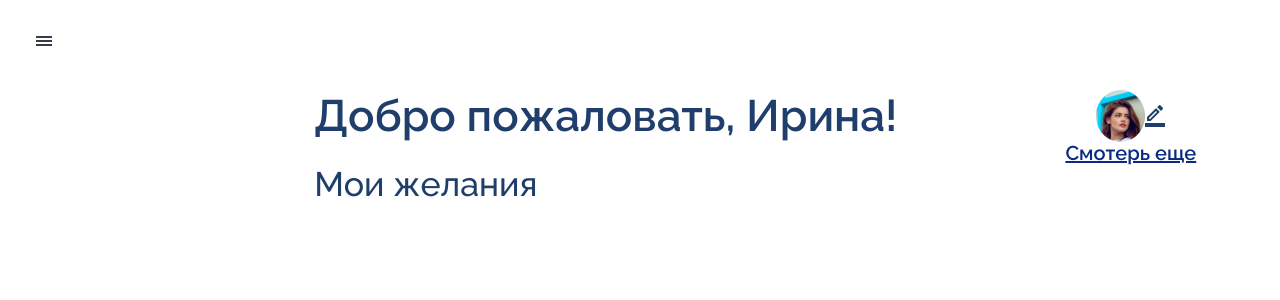
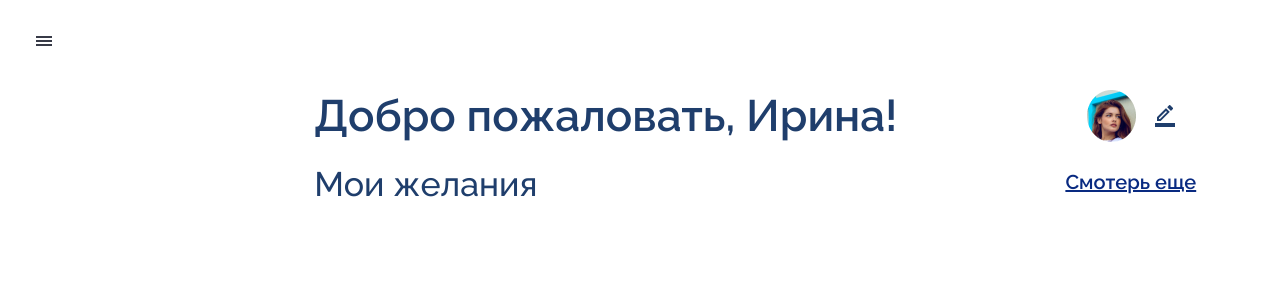
Before and after one commit to beibus/gift.me, a React (Create React App) app: page / in a window 1280 px wide. Shown: the top 300 px of the page. Built offline with nearby package versions, Linux system fonts and the light colour scheme.

Commit message:
editet side bar

```diff
--- a/src/components/Sidebar/Sidebar.css
+++ b/src/components/Sidebar/Sidebar.css
@@ -38,6 +38,10 @@
   font-size: 20px;
   line-height: 23px;
   text-decoration-line: underline;
-
   color: #092a81;
+  margin-top: 29px;
+  cursor: pointer;
 }
+.edit {
+  margin-left: 19px;
+}
--- a/src/components/Sidebar/Sidebar.jsx
+++ b/src/components/Sidebar/Sidebar.jsx
@@ -16,10 +16,11 @@ function Sidebar() {
         <div>
           <img src={Irina} alt="" />
           <img className="edit" src={Edit} alt="" />
-          <p>
-            <a className="page-wrap-more" href="#">Смотерь еще</a>
-          </p>
+          <p className="page-wrap-more">Смотерь еще</p>
         </div>
+      </div>
+      <div>
+
       </div>
     </div>
   );
```
Also changed, not shown: 1 other file (tests, documents, lock files or other folders).
